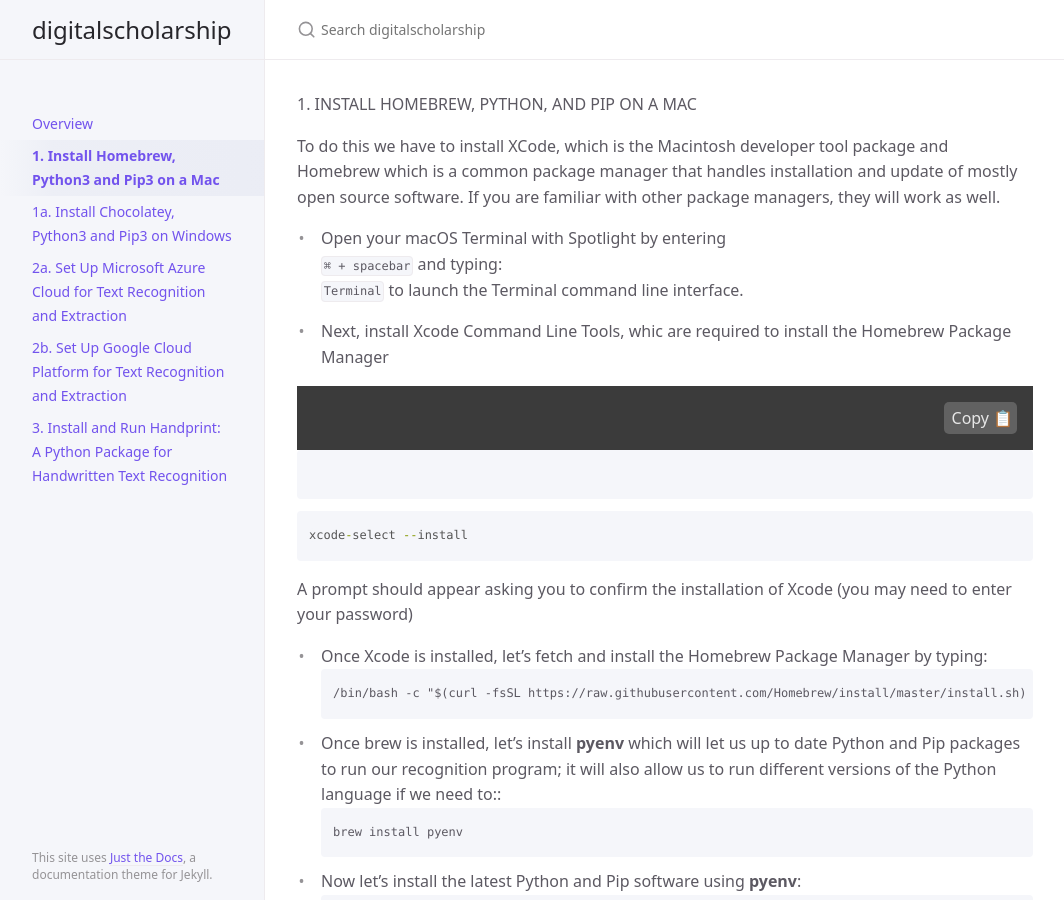
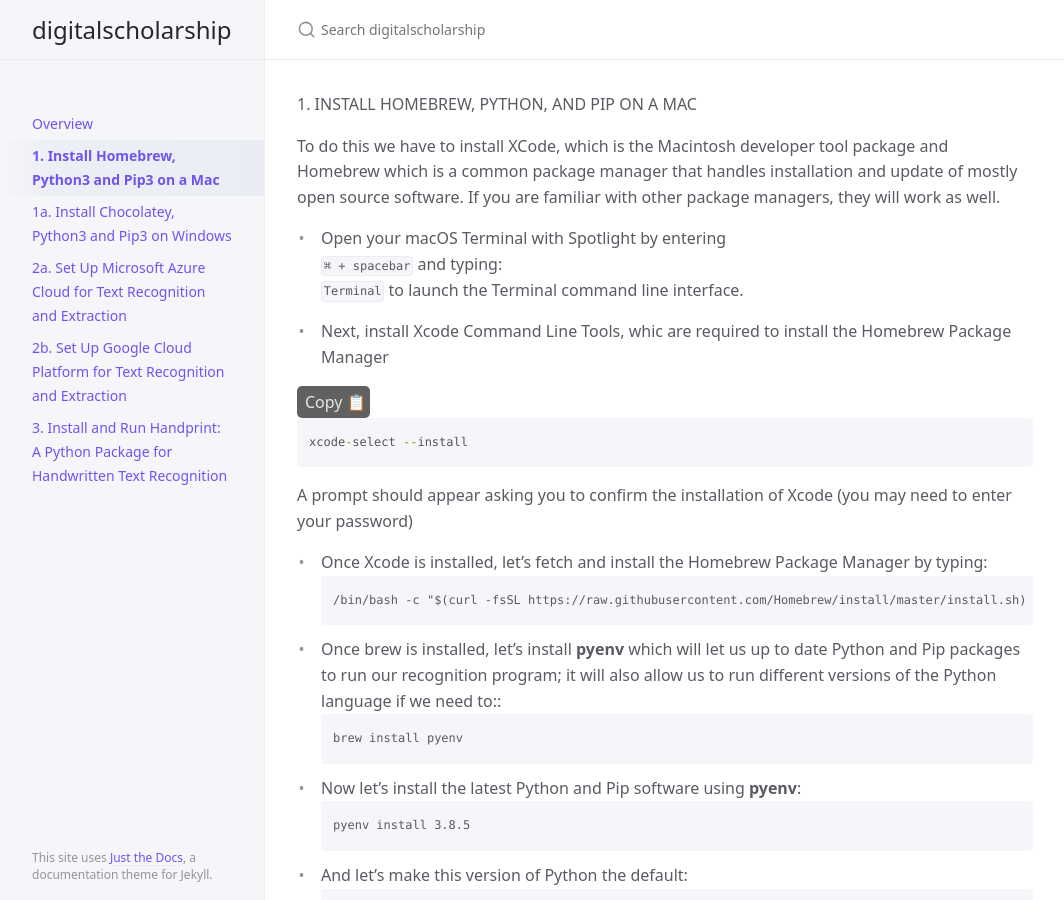
Before and after one commit to ccarvel/digitalscholarship, a Jekyll site: the page built from step_1_cli.md, in a window 1280 px wide and 900 px high. Shown: the whole window, without its empty margins (107-1171 px from the left). Built offline with Jekyll 4.4.1, drawn with Linux system fonts in a browser that asks for light colours.

Commit message:
Update step_1_cli.md

````diff
--- a/step_1_cli.md
+++ b/step_1_cli.md
@@ -13,7 +13,7 @@ To do this we have to install XCode, which is the Macintosh developer tool packa
 to launch the Terminal command line interface.<br/>
 
 * Next, install Xcode Command Line Tools, whic are required to install the Homebrew Package Manager<br/>
-{% include code.html %}
+{% include codeHeader.html %}
 ```js
 xcode-select --install
 ```
````
